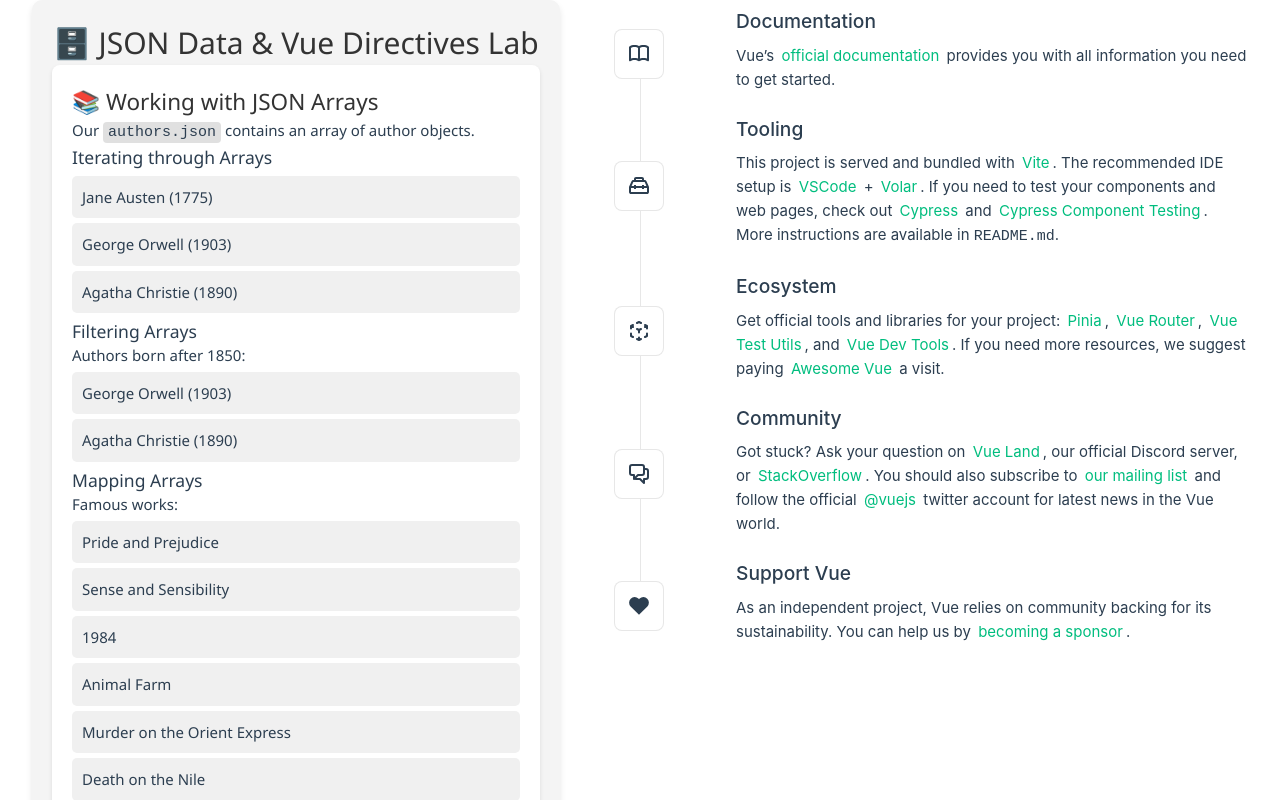
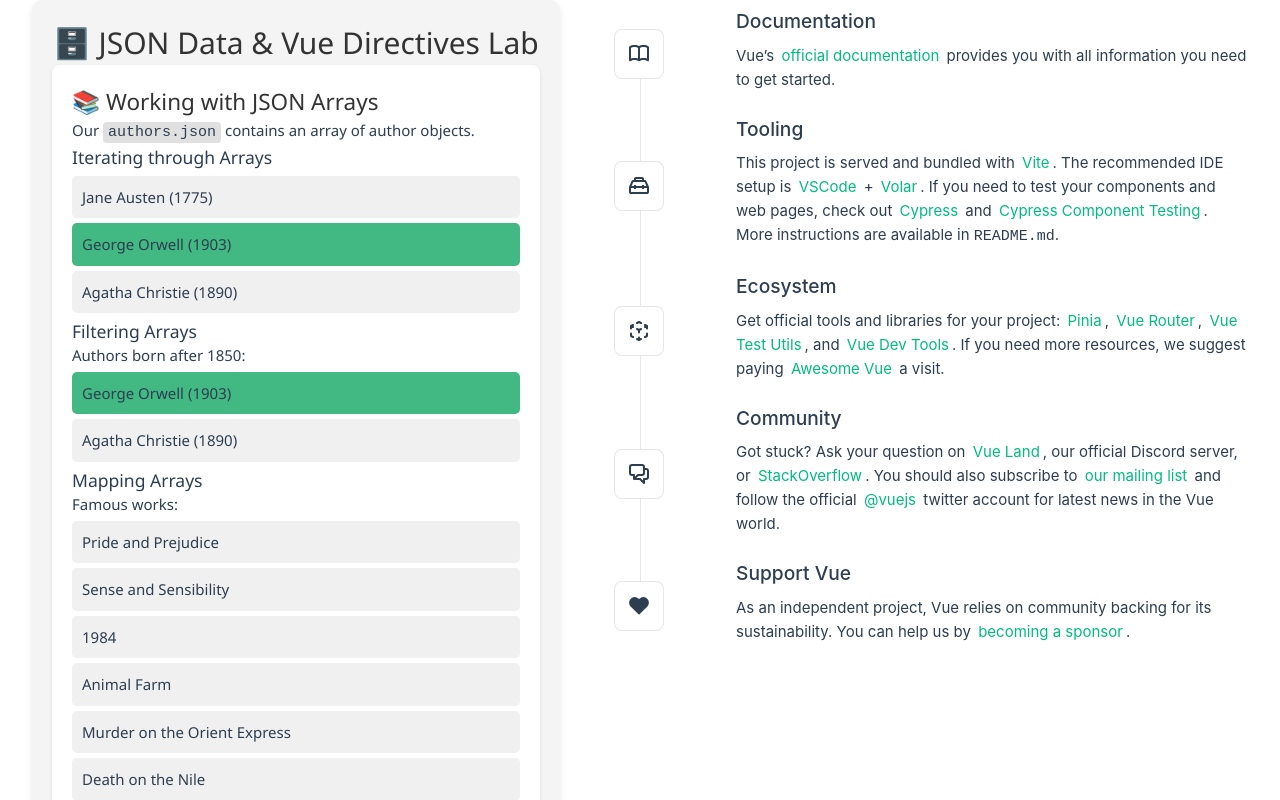
Before and after one commit to tiezhu-12138/jsun-library, a Vue app: page / in a window 1280 px wide. Shown: the top 800 px of the page. Built offline with nearby package versions, Linux system fonts and the light colour scheme.

Commit message:
Activities 1-13

```diff
--- a/src/components/JSON.vue
+++ b/src/components/JSON.vue
@@ -12,7 +12,11 @@
       <!-- Activity 6: Render a list containing author names and their birth years. Hint: Make use of the v-for directive to iterate through the array of authors. -->
       <!-- TODO: CODE TO RENDER LIST OF AUTHORS HERE -->
       <ul>
-        <li v-for="author in authors" :key="author.id">
+        <li
+          v-for="author in authors"
+          :key="author.id"
+          :class="{ highlight: author.name === 'George Orwell' }"
+        >
           {{ author.name }} ({{ author.birthYear }})
         </li>
       </ul>
@@ -22,7 +26,11 @@
       <p>Authors born after 1850:</p>
       <!-- TODO: CODE TO RENDER LIST OF AUTHORS HERE -->
       <ul>
-        <li v-for="author in modernAuthors" :key="author.id">
+        <li
+          v-for="author in modernAuthors"
+          :key="author.id"
+          :class="{ highlight: author.name === 'George Orwell' }"
+        >
           {{ author.name }} ({{ author.birthYear }})
         </li>
       </ul>
```
